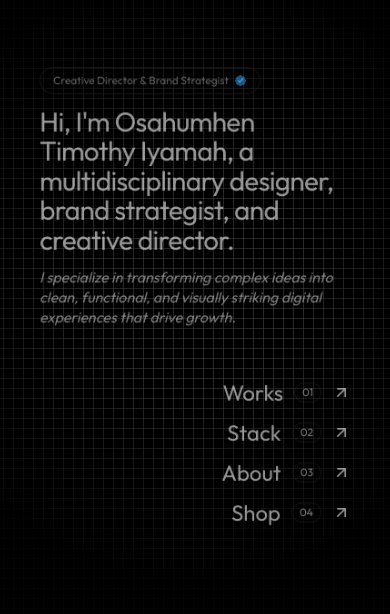
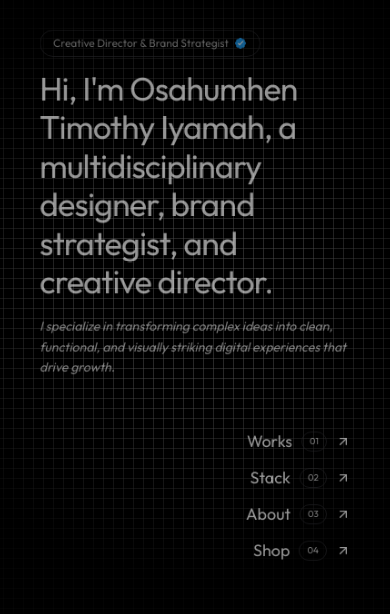
Before and after one commit to Osati116/osati-portfolio, a Next.js app: page / in a window 390 px wide. Shown: the part 145-759 px from the top of the page. Built offline with nearby package versions, Linux system fonts and the light colour scheme; no server answers.

Commit message:
fix(hero): restore bold headline typography with breathable line spacing and scale down navigation links

```diff
--- a/components/sections/hero-section.tsx
+++ b/components/sections/hero-section.tsx
@@ -64,12 +64,12 @@ export function HeroSection() {
               </svg>
             </motion.div>
 
-            {/* Primary left-aligned headline with subtle move-in animation */}
+            {/* Primary left-aligned headline with natural, elegant line spacing */}
             <motion.h1
               initial={{ opacity: 0, y: 28 }}
               animate={{ opacity: 1, y: 0 }}
               transition={{ duration: 0.9, ease: [0.22, 1, 0.36, 1], delay: 0.2 }}
-              className="text-3xl sm:text-4xl md:text-5xl lg:text-[clamp(2.5rem,3.8vw,3.75rem)] font-normal tracking-tight text-black dark:text-white xanh-mono-regular leading-[1.08] mb-3.5 sm:mb-4"
+              className="text-4xl sm:text-5xl md:text-6xl lg:text-[3.5rem] xl:text-[3.85rem] font-normal tracking-tight text-black dark:text-white xanh-mono-regular leading-[1.18] sm:leading-[1.16] mb-4 sm:mb-5 max-w-4xl"
             >
               Hi, I&apos;m Osahumhen Timothy Iyamah, a multidisciplinary designer, brand strategist, and creative director.
             </motion.h1>
@@ -79,7 +79,7 @@ export function HeroSection() {
               initial={{ opacity: 0, y: 22 }}
               animate={{ opacity: 1, y: 0 }}
               transition={{ duration: 0.9, ease: [0.22, 1, 0.36, 1], delay: 0.35 }}
-              className="text-base sm:text-xl md:text-2xl text-black dark:text-neutral-300 xanh-mono-regular-italic leading-snug max-w-2xl"
+              className="text-sm sm:text-base md:text-lg text-black dark:text-neutral-300 xanh-mono-regular-italic leading-relaxed max-w-2xl"
             >
               I specialize in transforming complex ideas into clean, functional, and visually striking digital experiences that drive growth.
             </motion.p>
@@ -87,7 +87,7 @@ export function HeroSection() {
 
           {/* Right-aligned Navigation Links to sections (Works, Stack, About, Shop) */}
           <div className="lg:col-span-4 flex flex-col items-end text-right justify-end pt-6 lg:pt-0">
-            <div className="flex flex-col items-end space-y-3 w-full">
+            <div className="flex flex-col items-end space-y-3 sm:space-y-4 w-full">
               {NAV_LINKS.map((link) => (
                 <a
                   key={link.href}
@@ -96,16 +96,16 @@ export function HeroSection() {
                     e.preventDefault();
                     scrollTo(link.href.replace("#", ""));
                   }}
-                  className="group inline-flex items-center justify-end gap-3 text-2xl sm:text-3xl md:text-4xl font-normal text-black dark:text-white xanh-mono-regular hover:opacity-60 transition-all cursor-pointer"
+                  className="group inline-flex items-center justify-end gap-2.5 text-lg sm:text-xl md:text-2xl font-normal text-black dark:text-white xanh-mono-regular hover:opacity-60 transition-all cursor-pointer"
                 >
                   <span className="relative">
                     {link.label}
                     <span className="absolute left-0 -bottom-1 w-0 h-[1.5px] bg-black dark:bg-white transition-all duration-300 group-hover:w-full" />
                   </span>
-                  <span className="text-xs xanh-mono-regular px-2 py-0.5 rounded-full border border-black dark:border-neutral-800 text-black dark:text-neutral-300 group-hover:border-black dark:group-hover:border-white transition-colors">
+                  <span className="text-[10px] sm:text-xs xanh-mono-regular px-2 py-0.5 rounded-full border border-black dark:border-neutral-800 text-black dark:text-neutral-300 group-hover:border-black dark:group-hover:border-white transition-colors">
                     {link.tag}
                   </span>
-                  <ArrowUpRight className="w-5 h-5 sm:w-6 sm:h-6 text-black dark:text-white transition-transform group-hover:translate-x-1 group-hover:-translate-y-1" />
+                  <ArrowUpRight className="w-4 h-4 sm:w-5 sm:h-5 text-black dark:text-white transition-transform group-hover:translate-x-1 group-hover:-translate-y-1" />
                 </a>
               ))}
             </div>
```
